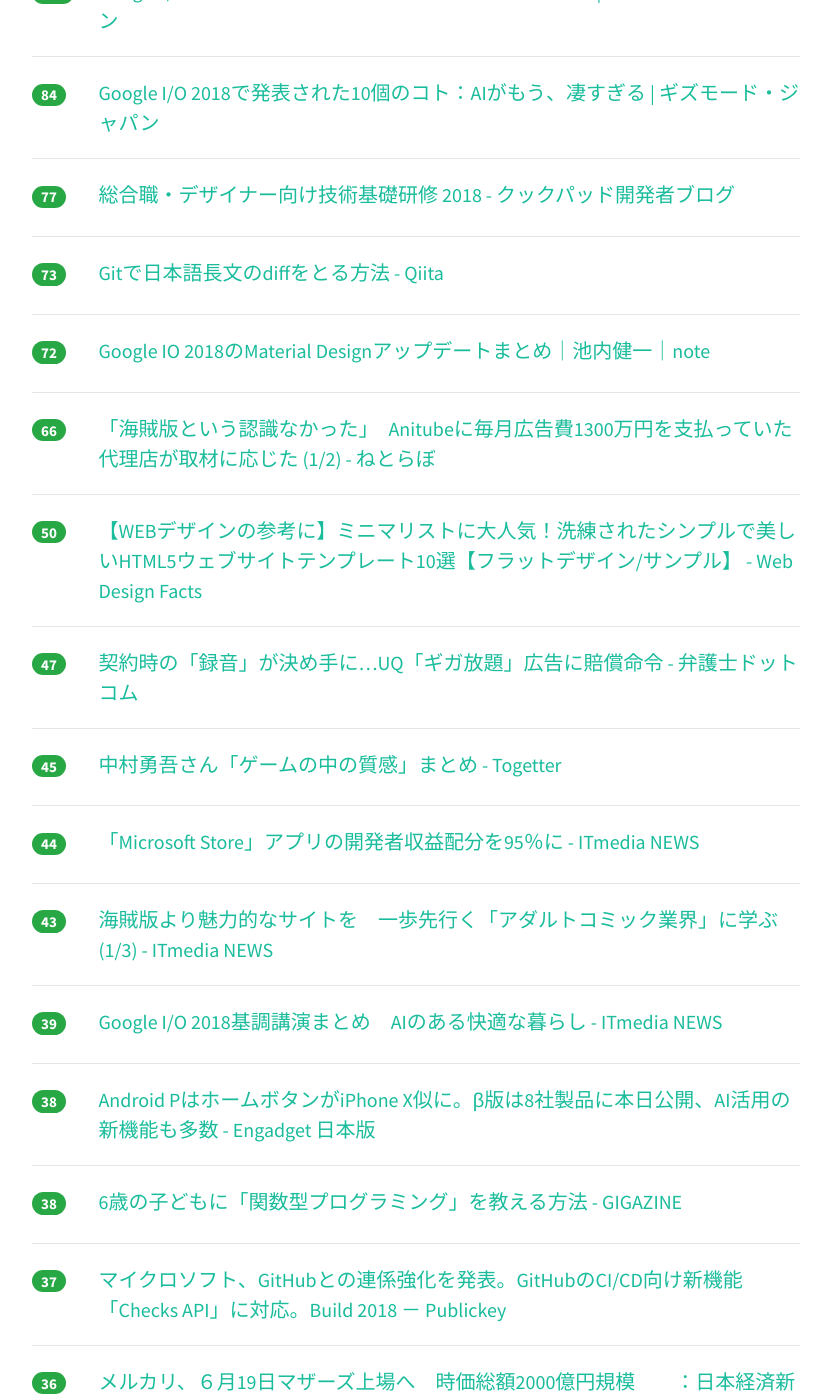
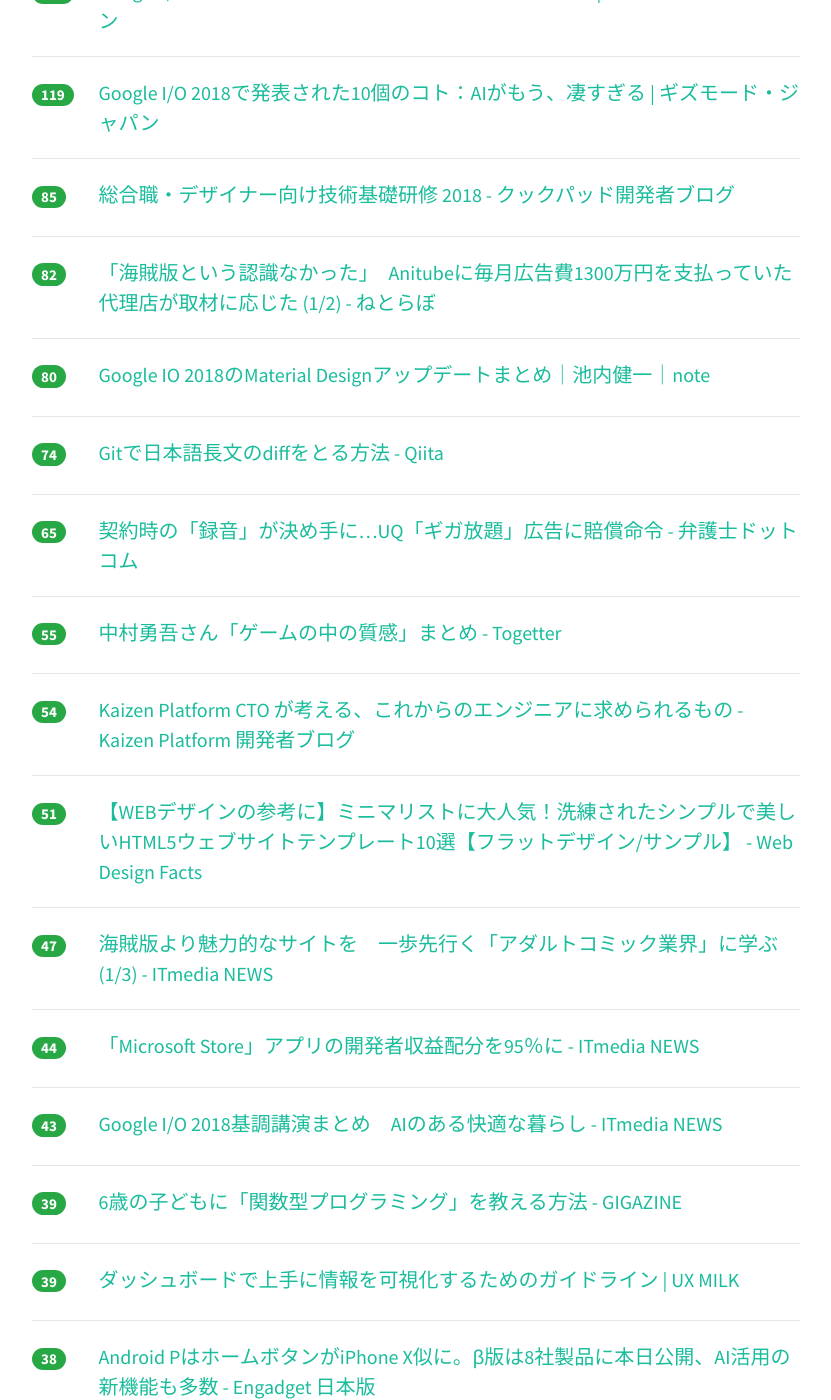
Before and after one commit to yatta47/hatena-matome-site, a Jekyll site: the page built from _posts/2018-05-09-hatena.md, in a window 1280 px wide and 1400 px high, scrolled down 880 px. Shown: the whole window, without its empty margins (224-1055 px from the left). Built offline with Jekyll 4.4.1, drawn with Linux system fonts in a browser that asks for light colours; nearby versions of some CDN libraries; some of the changed text lies outside the part shown.

Commit message:
Updated 2018-05-09

```diff
--- a/_posts/2018-05-09-hatena.md
+++ b/_posts/2018-05-09-hatena.md
@@ -1,79 +1,89 @@
 ---
 layout: post
 title:  "2018-05-09 はてぶIT"
-date:   2018-05-09 14:01:18
+date:   2018-05-09 15:00:51
 tags: [it-hotentry]
 ---
-52 件のデータあり
+54 件のデータあり
 
 <hr><div class="row">
-<div class="col-1"><span class="badge badge-pill badge-success h2">302</span></div>
+<div class="col-1"><span class="badge badge-pill badge-success h2">328</span></div>
 <div class="col-11"><a href='https://www.publickey1.jp/blog/18/chromebooklinuxandroid_studiogoogle_io_2018.html' target='_blank'>［速報］ChromebookがLinuxの実行を正式サポート。Android Studioも実行可能に。Google I/O 2018 － Publickey</a></div>
 </div>
 <hr>
 <div class="row">
-<div class="col-1"><span class="badge badge-pill badge-success h2">255</span></div>
+<div class="col-1"><span class="badge badge-pill badge-success h2">263</span></div>
 <div class="col-11"><a href='http://fujipon.hatenablog.com/entry/2018/05/08/180209' target='_blank'>かわん（id:kawango）さんと、川上量生さんのこと - いつか電池がきれるまで</a></div>
 </div>
 <hr>
 <div class="row">
-<div class="col-1"><span class="badge badge-pill badge-success h2">170</span></div>
+<div class="col-1"><span class="badge badge-pill badge-success h2">199</span></div>
 <div class="col-11"><a href='https://www.publickey1.jp/blog/18/aigooglegoogle_io_2018.html' target='_blank'>［速報］AIが人間と自然な会話をし、電話で美容院やレストランを予約。Googleがデモを公開。Google I/O 2018 － Publickey</a></div>
 </div>
 <hr>
 <div class="row">
-<div class="col-1"><span class="badge badge-pill badge-success h2">168</span></div>
+<div class="col-1"><span class="badge badge-pill badge-success h2">196</span></div>
+<div class="col-11"><a href='http://kawango.hatenablog.com/entry/2018/05/09/095201' target='_blank'>高木浩光氏の通信の最適化と通信の秘密についての議論 - 続・はてなポイント３万を使い切るまで死なない日記</a></div>
+</div>
+<hr>
+<div class="row">
+<div class="col-1"><span class="badge badge-pill badge-success h2">175</span></div>
 <div class="col-11"><a href='https://logmi.jp/282807' target='_blank'>Rubyの会社でなぜRust？　Cookpadがマイナー言語を採用するまで - ログミー</a></div>
 </div>
 <hr>
 <div class="row">
-<div class="col-1"><span class="badge badge-pill badge-success h2">138</span></div>
-<div class="col-11"><a href='http://kawango.hatenablog.com/entry/2018/05/09/095201' target='_blank'>高木浩光氏の通信の最適化と通信の秘密についての議論 - 続・はてなポイント３万を使い切るまで死なない日記</a></div>
-</div>
-<hr>
-<div class="row">
-<div class="col-1"><span class="badge badge-pill badge-success h2">114</span></div>
+<div class="col-1"><span class="badge badge-pill badge-success h2">125</span></div>
 <div class="col-11"><a href='https://www.gizmodo.jp/2018/05/android-p-new-feature-io18.html' target='_blank'>Google I/O 2018で発表された｢Android P｣の新機能まとめ | ギズモード・ジャパン</a></div>
 </div>
 <hr>
 <div class="row">
-<div class="col-1"><span class="badge badge-pill badge-success h2">84</span></div>
+<div class="col-1"><span class="badge badge-pill badge-success h2">119</span></div>
 <div class="col-11"><a href='https://www.gizmodo.jp/2018/05/167037.html' target='_blank'>Google I/O 2018で発表された10個のコト：AIがもう、凄すぎる | ギズモード・ジャパン</a></div>
 </div>
 <hr>
 <div class="row">
-<div class="col-1"><span class="badge badge-pill badge-success h2">77</span></div>
+<div class="col-1"><span class="badge badge-pill badge-success h2">85</span></div>
 <div class="col-11"><a href='http://techlife.cookpad.com/entry/2018/05/09/080000' target='_blank'>総合職・デザイナー向け技術基礎研修 2018 - クックパッド開発者ブログ</a></div>
 </div>
 <hr>
 <div class="row">
-<div class="col-1"><span class="badge badge-pill badge-success h2">73</span></div>
+<div class="col-1"><span class="badge badge-pill badge-success h2">82</span></div>
+<div class="col-11"><a href='http://nlab.itmedia.co.jp/nl/articles/1805/08/news131.html' target='_blank'>「海賊版という認識なかった」　Anitubeに毎月広告費1300万円を支払っていた代理店が取材に応じた (1/2) - ねとらぼ</a></div>
+</div>
+<hr>
+<div class="row">
+<div class="col-1"><span class="badge badge-pill badge-success h2">80</span></div>
+<div class="col-11"><a href='https://note.mu/kenichiikeuchi/n/na9d3fc5093be' target='_blank'>Google IO 2018のMaterial Designアップデートまとめ｜池内健一｜note</a></div>
+</div>
+<hr>
+<div class="row">
+<div class="col-1"><span class="badge badge-pill badge-success h2">74</span></div>
 <div class="col-11"><a href='https://qiita.com/skoji/items/28f1d6582cf81638cd3f' target='_blank'>Gitで日本語長文のdiffをとる方法 - Qiita</a></div>
 </div>
 <hr>
 <div class="row">
-<div class="col-1"><span class="badge badge-pill badge-success h2">72</span></div>
-<div class="col-11"><a href='https://note.mu/kenichiikeuchi/n/na9d3fc5093be' target='_blank'>Google IO 2018のMaterial Designアップデートまとめ｜池内健一｜note</a></div>
+<div class="col-1"><span class="badge badge-pill badge-success h2">65</span></div>
+<div class="col-11"><a href='https://www.bengo4.com/c_8/n_7853/' target='_blank'>契約時の「録音」が決め手に…UQ「ギガ放題」広告に賠償命令 - 弁護士ドットコム</a></div>
 </div>
 <hr>
 <div class="row">
-<div class="col-1"><span class="badge badge-pill badge-success h2">66</span></div>
-<div class="col-11"><a href='http://nlab.itmedia.co.jp/nl/articles/1805/08/news131.html' target='_blank'>「海賊版という認識なかった」　Anitubeに毎月広告費1300万円を支払っていた代理店が取材に応じた (1/2) - ねとらぼ</a></div>
+<div class="col-1"><span class="badge badge-pill badge-success h2">55</span></div>
+<div class="col-11"><a href='https://togetter.com/li/1225671' target='_blank'>中村勇吾さん「ゲームの中の質感」まとめ - Togetter</a></div>
 </div>
 <hr>
 <div class="row">
-<div class="col-1"><span class="badge badge-pill badge-success h2">50</span></div>
+<div class="col-1"><span class="badge badge-pill badge-success h2">54</span></div>
+<div class="col-11"><a href='http://developer.kaizenplatform.com/entry/watabe/2018-05-09/' target='_blank'>Kaizen Platform CTO が考える、これからのエンジニアに求められるもの - Kaizen Platform 開発者ブログ</a></div>
+</div>
+<hr>
+<div class="row">
+<div class="col-1"><span class="badge badge-pill badge-success h2">51</span></div>
 <div class="col-11"><a href='http://www.webdesignfacts.net/entry/minimal-design-website-template' target='_blank'>【WEBデザインの参考に】ミニマリストに大人気！洗練されたシンプルで美しいHTML5ウェブサイトテンプレート10選【フラットデザイン/サンプル】 - Web Design Facts</a></div>
 </div>
 <hr>
 <div class="row">
 <div class="col-1"><span class="badge badge-pill badge-success h2">47</span></div>
-<div class="col-11"><a href='https://www.bengo4.com/c_8/n_7853/' target='_blank'>契約時の「録音」が決め手に…UQ「ギガ放題」広告に賠償命令 - 弁護士ドットコム</a></div>
-</div>
-<hr>
-<div class="row">
-<div class="col-1"><span class="badge badge-pill badge-success h2">45</span></div>
-<div class="col-11"><a href='https://togetter.com/li/1225671' target='_blank'>中村勇吾さん「ゲームの中の質感」まとめ - Togetter</a></div>
+<div class="col-11"><a href='http://www.itmedia.co.jp/news/articles/1805/09/news009.html' target='_blank'>海賊版より魅力的なサイトを　一歩先行く「アダルトコミック業界」に学ぶ (1/3) - ITmedia NEWS</a></div>
 </div>
 <hr>
 <div class="row">
@@ -83,22 +93,22 @@ tags: [it-hotentry]
 <hr>
 <div class="row">
 <div class="col-1"><span class="badge badge-pill badge-success h2">43</span></div>
-<div class="col-11"><a href='http://www.itmedia.co.jp/news/articles/1805/09/news009.html' target='_blank'>海賊版より魅力的なサイトを　一歩先行く「アダルトコミック業界」に学ぶ (1/3) - ITmedia NEWS</a></div>
+<div class="col-11"><a href='http://www.itmedia.co.jp/news/articles/1805/09/news053.html' target='_blank'>Google I/O 2018基調講演まとめ　AIのある快適な暮らし - ITmedia NEWS</a></div>
 </div>
 <hr>
 <div class="row">
 <div class="col-1"><span class="badge badge-pill badge-success h2">39</span></div>
-<div class="col-11"><a href='http://www.itmedia.co.jp/news/articles/1805/09/news053.html' target='_blank'>Google I/O 2018基調講演まとめ　AIのある快適な暮らし - ITmedia NEWS</a></div>
+<div class="col-11"><a href='https://gigazine.net/news/20180509-functional-programming-for-6-years-old/' target='_blank'>6歳の子どもに「関数型プログラミング」を教える方法 - GIGAZINE</a></div>
+</div>
+<hr>
+<div class="row">
+<div class="col-1"><span class="badge badge-pill badge-success h2">39</span></div>
+<div class="col-11"><a href='http://uxmilk.jp/71680' target='_blank'>ダッシュボードで上手に情報を可視化するためのガイドライン | UX MILK</a></div>
 </div>
 <hr>
 <div class="row">
 <div class="col-1"><span class="badge badge-pill badge-success h2">38</span></div>
 <div class="col-11"><a href='https://japanese.engadget.com/2018/05/08/android-p-iphone-x-8-ai/' target='_blank'>Android PはホームボタンがiPhone X似に。β版は8社製品に本日公開、AI活用の新機能も多数 - Engadget 日本版</a></div>
-</div>
-<hr>
-<div class="row">
-<div class="col-1"><span class="badge badge-pill badge-success h2">38</span></div>
-<div class="col-11"><a href='https://gigazine.net/news/20180509-functional-programming-for-6-years-old/' target='_blank'>6歳の子どもに「関数型プログラミング」を教える方法 - GIGAZINE</a></div>
 </div>
 <hr>
 <div class="row">
@@ -113,7 +123,7 @@ tags: [it-hotentry]
 <hr>
 <div class="row">
 <div class="col-1"><span class="badge badge-pill badge-success h2">35</span></div>
-<div class="col-11"><a href='http://developer.kaizenplatform.com/entry/watabe/2018-05-09/' target='_blank'>Kaizen Platform CTO が考える、これからのエンジニアに求められるもの - Kaizen Platform 開発者ブログ</a></div>
+<div class="col-11"><a href='https://blogs.msdn.microsoft.com/commandline/2018/05/08/extended-eol-in-notepad/' target='_blank'>Introducing extended line endings support in Notepad – Windows Command Line Tools For Developers</a></div>
 </div>
 <hr>
 <div class="row">
@@ -122,38 +132,33 @@ tags: [it-hotentry]
 </div>
 <hr>
 <div class="row">
-<div class="col-1"><span class="badge badge-pill badge-success h2">32</span></div>
+<div class="col-1"><span class="badge badge-pill badge-success h2">33</span></div>
 <div class="col-11"><a href='https://www.gizmodo.jp/2018/05/googleio2018_map_ar-navi.html' target='_blank'>GoogleマップにARナビゲーションがやってくるぞ！ #io18 | ギズモード・ジャパン</a></div>
 </div>
 <hr>
 <div class="row">
-<div class="col-1"><span class="badge badge-pill badge-success h2">31</span></div>
-<div class="col-11"><a href='https://blogs.msdn.microsoft.com/commandline/2018/05/08/extended-eol-in-notepad/' target='_blank'>Introducing extended line endings support in Notepad – Windows Command Line Tools For Developers</a></div>
-</div>
-<hr>
-<div class="row">
-<div class="col-1"><span class="badge badge-pill badge-success h2">31</span></div>
-<div class="col-11"><a href='http://uxmilk.jp/71680' target='_blank'>ダッシュボードで上手に情報を可視化するためのガイドライン | UX MILK</a></div>
-</div>
-<hr>
-<div class="row">
-<div class="col-1"><span class="badge badge-pill badge-success h2">27</span></div>
+<div class="col-1"><span class="badge badge-pill badge-success h2">33</span></div>
 <div class="col-11"><a href='https://qiita.com/kaoryuuu/items/36ddbaa0d82db53f2690' target='_blank'>iPhone上でデザインチェックできるツールが神がかっている - Qiita</a></div>
 </div>
 <hr>
 <div class="row">
-<div class="col-1"><span class="badge badge-pill badge-success h2">27</span></div>
+<div class="col-1"><span class="badge badge-pill badge-success h2">29</span></div>
+<div class="col-11"><a href='https://techbooster.org/android/18079/' target='_blank'>Google I/O 2018 Keynote Android開発まとめ | TechBooster</a></div>
+</div>
+<hr>
+<div class="row">
+<div class="col-1"><span class="badge badge-pill badge-success h2">28</span></div>
 <div class="col-11"><a href='https://www.publickey1.jp/blog/18/googletpu_30googlegoogle_io_2018.html' target='_blank'>Google、機械学習専用の第三世代プロセッサ「TPU 3.0」を発表。Google初の液冷システム採用。Google I/O 2018 － Publickey</a></div>
+</div>
+<hr>
+<div class="row">
+<div class="col-1"><span class="badge badge-pill badge-success h2">28</span></div>
+<div class="col-11"><a href='https://nulab-inc.com/ja/blog/nulab/encrypt-aws-access-key-with-ansible-vault/' target='_blank'>Gitリポジトリ上でAWSアクセスキーを大公開しないためにAnsible Vaultをフル活用する | ヌーラボ</a></div>
 </div>
 <hr>
 <div class="row">
 <div class="col-1"><span class="badge badge-pill badge-success h2">26</span></div>
 <div class="col-11"><a href='https://forest.watch.impress.co.jp/docs/news/1120557.html' target='_blank'>Microsoft、「Visual Studio 2017」v15.7と「Visual Studio for Mac」v7.5を発表 - 窓の杜</a></div>
-</div>
-<hr>
-<div class="row">
-<div class="col-1"><span class="badge badge-pill badge-success h2">26</span></div>
-<div class="col-11"><a href='https://techbooster.org/android/18079/' target='_blank'>Google I/O 2018 Keynote Android開発まとめ | TechBooster</a></div>
 </div>
 <hr>
 <div class="row">
@@ -167,13 +172,18 @@ tags: [it-hotentry]
 </div>
 <hr>
 <div class="row">
-<div class="col-1"><span class="badge badge-pill badge-success h2">24</span></div>
+<div class="col-1"><span class="badge badge-pill badge-success h2">25</span></div>
 <div class="col-11"><a href='https://www.gizmodo.jp/2018/05/google-io-2018-realtime.html' target='_blank'>【今夜午前2時から】｢Google I/O 2018｣のリアルタイム更新やります！ 次期Androidや新ハードが発表されるかも | ギズモード・ジャパン</a></div>
 </div>
 <hr>
 <div class="row">
+<div class="col-1"><span class="badge badge-pill badge-success h2">25</span></div>
+<div class="col-11"><a href='http://data.gunosy.io/entry/ocr-tesseract-deeplearning' target='_blank'>サムネイル画像に対するテキスト認識の性能比較について (Pytesseract / Google Cloud Vision API / Amazon Rekognition) - Gunosyデータ分析ブログ</a></div>
+</div>
+<hr>
+<div class="row">
 <div class="col-1"><span class="badge badge-pill badge-success h2">24</span></div>
-<div class="col-11"><a href='http://data.gunosy.io/entry/ocr-tesseract-deeplearning' target='_blank'>サムネイル画像に対するテキスト認識の性能比較について (Pytesseract / Google Cloud Vision API / Amazon Rekognition) - Gunosyデータ分析ブログ</a></div>
+<div class="col-11"><a href='https://jp.techcrunch.com/2018/05/09/studyplus-fundrasing/' target='_blank'>学習管理サービス「Studyplus」が5億円調達、大型リニューアルでユーザーの裾野広げる | TechCrunch Japan</a></div>
 </div>
 <hr>
 <div class="row">
@@ -203,7 +213,7 @@ tags: [it-hotentry]
 <hr>
 <div class="row">
 <div class="col-1"><span class="badge badge-pill badge-success h2">23</span></div>
-<div class="col-11"><a href='https://jp.techcrunch.com/2018/05/09/studyplus-fundrasing/' target='_blank'>学習管理サービス「Studyplus」が5億円調達、大型リニューアルでユーザーの裾野広げる | TechCrunch Japan</a></div>
+<div class="col-11"><a href='https://www.gizmodo.jp/2018/05/google1o2018-smart-compose.html' target='_blank'>メールはAIが書いてくれる。Gmailの新機能｢Smart Compose｣でいつもより早く帰れる…かも #io18 | ギズモード・ジャパン</a></div>
 </div>
 <hr>
 <div class="row">
@@ -217,13 +227,13 @@ tags: [it-hotentry]
 </div>
 <hr>
 <div class="row">
-<div class="col-1"><span class="badge badge-pill badge-success h2">22</span></div>
-<div class="col-11"><a href='https://www.gizmodo.jp/2018/05/google1o2018-smart-compose.html' target='_blank'>メールはAIが書いてくれる。Gmailの新機能｢Smart Compose｣でいつもより早く帰れる…かも #io18 | ギズモード・ジャパン</a></div>
+<div class="col-1"><span class="badge badge-pill badge-success h2">21</span></div>
+<div class="col-11"><a href='http://nn-hokuson.hatenablog.com/entry/2018/05/08/212502' target='_blank'>【Unityシェーダ】Shader Graph超入門 - おもちゃラボ</a></div>
 </div>
 <hr>
 <div class="row">
-<div class="col-1"><span class="badge badge-pill badge-success h2">21</span></div>
-<div class="col-11"><a href='http://nn-hokuson.hatenablog.com/entry/2018/05/08/212502' target='_blank'>【Unityシェーダ】Shader Graph超入門 - おもちゃラボ</a></div>
+<div class="col-1"><span class="badge badge-pill badge-success h2">20</span></div>
+<div class="col-11"><a href='https://av.watch.impress.co.jp/docs/news/1120607.html' target='_blank'>ソニーBRAVIAの新リモコンが結構凄い。HuluやAbemaTVボタン搭載の狙い - AV Watch</a></div>
 </div>
 <hr>
 <div class="row">
@@ -243,17 +253,12 @@ tags: [it-hotentry]
 <hr>
 <div class="row">
 <div class="col-1"><span class="badge badge-pill badge-success h2">18</span></div>
-<div class="col-11"><a href='https://av.watch.impress.co.jp/docs/news/1120607.html' target='_blank'>ソニーBRAVIAの新リモコンが結構凄い。HuluやAbemaTVボタン搭載の狙い - AV Watch</a></div>
-</div>
-<hr>
-<div class="row">
-<div class="col-1"><span class="badge badge-pill badge-success h2">18</span></div>
-<div class="col-11"><a href='https://nulab-inc.com/ja/blog/nulab/encrypt-aws-access-key-with-ansible-vault/' target='_blank'>Gitリポジトリ上でAWSアクセスキーを大公開しないためにAnsible Vaultをフル活用する | ヌーラボ</a></div>
+<div class="col-11"><a href='http://www.itmedia.co.jp/news/articles/1805/08/news114.html' target='_blank'>ZOZOSUIT、注文履歴からキャンセル可能に　「仕様変更で残念な思いさせた」と前澤社長 - ITmedia NEWS</a></div>
 </div>
 <hr>
 <div class="row">
 <div class="col-1"><span class="badge badge-pill badge-success h2">17</span></div>
-<div class="col-11"><a href='http://www.itmedia.co.jp/news/articles/1805/08/news114.html' target='_blank'>ZOZOSUIT、注文履歴からキャンセル可能に　「仕様変更で残念な思いさせた」と前澤社長 - ITmedia NEWS</a></div>
+<div class="col-11"><a href='https://togetter.com/li/1225751' target='_blank'>編集者に原稿送ったらGithubに取り込まれて、修正はPullreqになり、方針はIssueで相談「これだよ、現代の編集は」 - Togetter</a></div>
 </div>
 <hr>
 <div class="row">
@@ -266,3 +271,8 @@ tags: [it-hotentry]
 <div class="col-11"><a href='https://japanese.engadget.com/2018/05/08/android-p-android-wear-26-google-i-o/' target='_blank'>『Android P』やAndroid Wearの最新版が登場か。今晩26時からのGoogle I/O基調講演を日本語で楽しむ - Engadget 日本版</a></div>
 </div>
 <hr>
+<div class="row">
+<div class="col-1"><span class="badge badge-pill badge-success h2">11</span></div>
+<div class="col-11"><a href='https://forest.watch.impress.co.jp/docs/serial/yajiuma/1120764.html' target='_blank'>「メモ帳」がLinuxの改行コードをサポート - やじうまの杜 - 窓の杜</a></div>
+</div>
+<hr>
```
